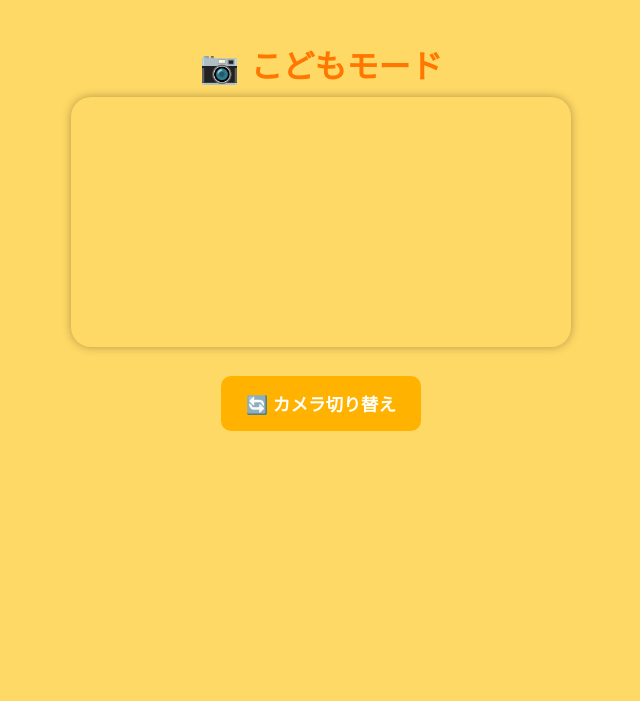
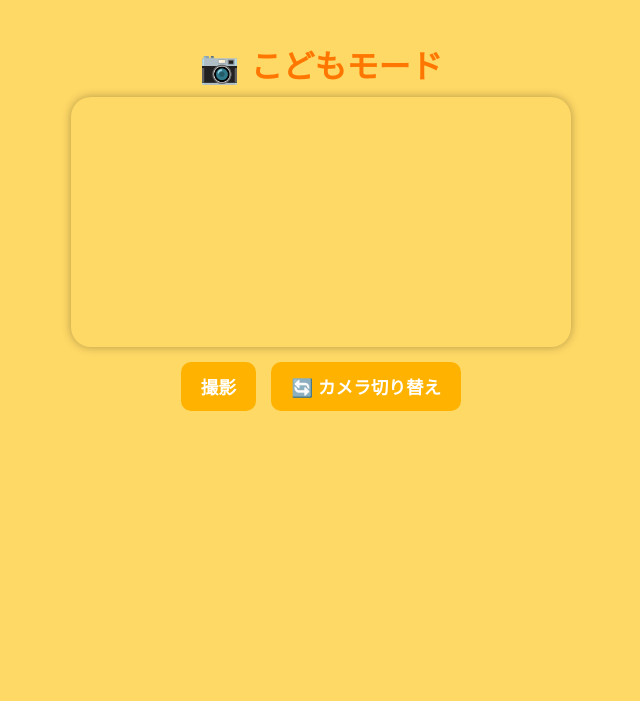
Before and after one commit to okekeyade/business, a Flask app: page /kids in a window 1280 px wide. Shown: the top 701 px of the page, without its empty margins (319-959 px from the left). Run offline with Flask 3, Linux system fonts and the light colour scheme; parts of the project's set-up code (start-up, migrations or seed data) failed here and were passed over.

Commit message:
Refactor kids.html for improved structure and styling

```diff
--- a/templates/kids.html
+++ b/templates/kids.html
@@ -8,7 +8,7 @@
 <style>
 body {
   background-color: #ffd966;
-      font-family: "Comic Sans MS", "Rounded Mplus 1c", sans-serif;
+  font-family: "Comic Sans MS", sans-serif;
   display: flex;
   flex-direction: column;
   align-items: center;
@@ -16,65 +16,42 @@
   margin: 0;
   padding: 20px;
 }
-    h1 {
-      color: #ff7700;
-      font-size: 2rem;
-      margin-bottom: 10px;
+h1 { color: #ff7700; font-size: 2rem; margin-bottom: 10px; }
+video, #preview { width: 90%; max-width: 500px; border-radius: 20px; box-shadow: 0 0 10px rgba(0,0,0,0.3); margin-bottom: 10px; }
+button {
+  background-color: #ffb300; color: white; border: none; border-radius: 10px;
+  padding: 12px 20px; margin: 5px; font-size: 1.1rem; font-weight: bold; cursor: pointer;
 }
-    video {
-      width: 90%;
-      max-width: 500px;
-      border-radius: 20px;
-      box-shadow: 0 0 10px rgba(0,0,0,0.3);
-    }
-    .btn {
-      background-color: #ffb300;
-      color: white;
-      border: none;
-      border-radius: 10px;
-      padding: 15px 25px;
-      margin: 10px;
-      font-size: 1.1rem;
-      cursor: pointer;
-      font-weight: bold;
-      transition: 0.2s;
-    }
-    .btn:hover {
-      background-color: #ff9800;
-    }
+button:hover { background-color: #ff9800; }
 .home-btn {
-      position: fixed;
-      bottom: 20px;
-      right: 20px;
-      background-color: white;
-      color: #ff7700;
-      border-radius: 50px;
-      padding: 12px 20px;
-      font-weight: bold;
-      box-shadow: 0 2px 6px rgba(0,0,0,0.2);
-      text-decoration: none;
+  position: fixed; bottom: 20px; right: 20px;
+  background-color: white; color: #ff7700; border-radius: 50px;
+  padding: 12px 20px; font-weight: bold; text-decoration: none; box-shadow: 0 2px 6px rgba(0,0,0,0.2);
 }
 </style>
 </head>
 <body>
 <h1>📷 こどもモード</h1>
-  <video id="camera" autoplay playsinline></video><br>
-  <button class="btn" id="switchBtn">🔄 カメラ切り替え</button>
+
+<video id="camera" autoplay playsinline></video>
+<img id="preview" style="display:none;" alt="プレビュー">
+<div>
+  <button id="capture">撮影</button>
+  <button id="switchBtn">🔄 カメラ切り替え</button>
+</div>
 <a href="/" class="home-btn">🏠 ホームに戻る</a>
 
 <script>
-    let currentMode = "environment"; // 最初はアウトカメラ
-    let stream;
+let currentMode = "environment";
+let stream = null;
+const video = document.getElementById('camera');
+const preview = document.getElementById('preview');
 
 async function startCamera() {
-      if (stream) {
-        stream.getTracks().forEach(track => track.stop());
-      }
+  if (stream) stream.getTracks().forEach(track => track.stop());
   try {
-        stream = await navigator.mediaDevices.getUserMedia({
-          video: { facingMode: currentMode }
-        });
-        document.getElementById('camera').srcObject = stream;
+    stream = await navigator.mediaDevices.getUserMedia({ video: { facingMode: currentMode } });
+    video.srcObject = stream;
   } catch (err) {
     alert("カメラにアクセスできません: " + err.message);
   }
@@ -85,6 +62,16 @@
   startCamera();
 });
 
+document.getElementById('capture').addEventListener('click', () => {
+  const canvas = document.createElement('canvas');
+  canvas.width = video.videoWidth;
+  canvas.height = video.videoHeight;
+  canvas.getContext('2d').drawImage(video, 0, 0);
+  preview.src = canvas.toDataURL("image/jpeg");
+  preview.style.display = 'block';
+  video.style.display = 'none';
+});
+
 startCamera();
 </script>
 </body>
```
Lines whose indentation alone changed are shown as unchanged.
